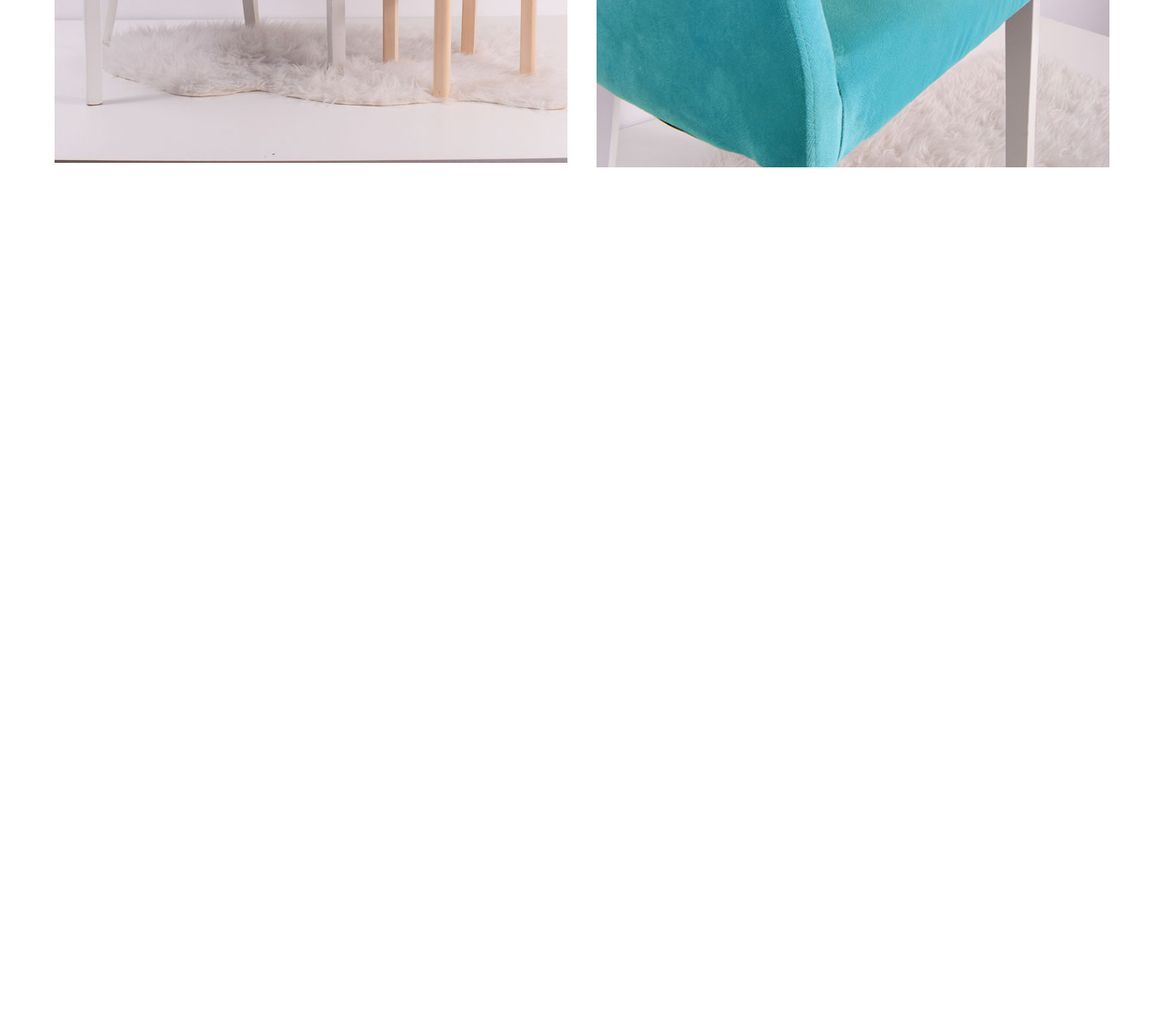
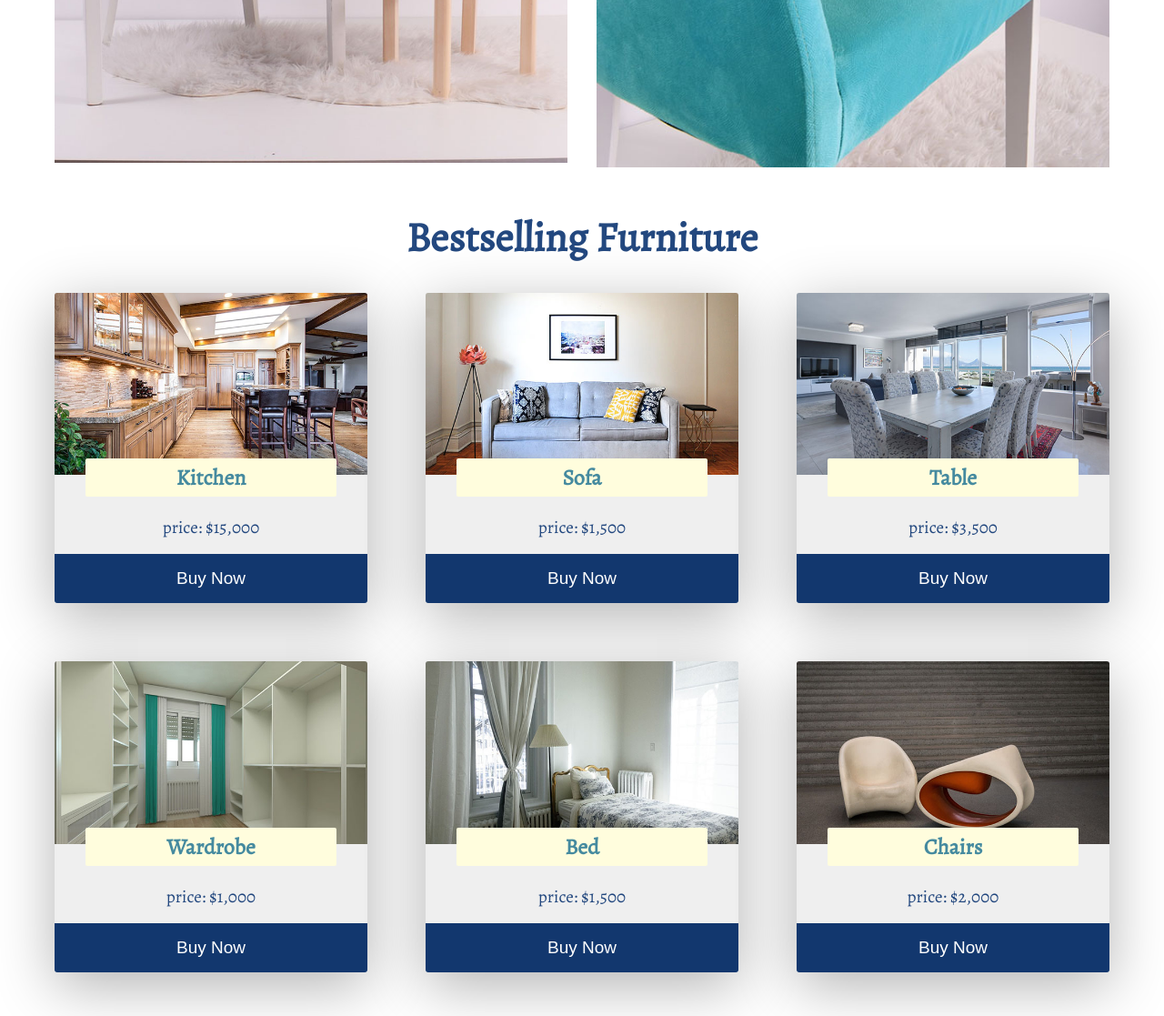
Before and after one commit to mj305/FurnitureStore, a PHP site: page / in a window 1280 px wide. Shown: the part 1333-2450 px from the top of the page at 91% size. Before the commit the page ends 1517 px from the top, so only its background shows below. Run offline with PHP 8.4, Linux system fonts and the light colour scheme; some libraries are stand-ins or nearby versions.

Commit message:
finished bestselling cards

```diff
--- a/index.html
+++ b/index.html
@@ -238,11 +238,57 @@
     <!-- end of day offer -->
 
 
+    <!-- bestselling furniture -->
 
+    <section class="bestselling-furniture">
 
+        <h1 class="bestselling-furniture-header"> Bestselling Furniture </h1>
 
-    <!--  -->
-    <!--  -->
+        <div class="bestselling-furniture-cards">
+            <div class="bestselling-furniture-card">
+                <img src="images/bestsellig-furniture-kitchen.jpg" class="bestselling-furniture-img">
+                <h2 class="bestselling-furniture-heading"> Kitchen </h2>
+                <p class="bestselling-furniture-paragraph"> price: $15,000 </p>
+                <button class="bestselling-furniture-btn"> Buy Now </button>
+            </div>
+
+            <div class="bestselling-furniture-card">
+                <img src="images/bestsellig-furniture-sofa.jpg" class="bestselling-furniture-img">
+                <h2 class="bestselling-furniture-heading"> Sofa </h2>
+                <p class="bestselling-furniture-paragraph"> price: $1,500 </p>
+                <button class="bestselling-furniture-btn"> Buy Now </button>
+            </div>
+
+            <div class="bestselling-furniture-card">
+                <img src="images/bestsellig-furniture-table.jpg" class="bestselling-furniture-img">
+                <h2 class="bestselling-furniture-heading"> Table </h2>
+                <p class="bestselling-furniture-paragraph"> price: $3,500 </p>
+                <button class="bestselling-furniture-btn"> Buy Now </button>
+            </div>
+
+            <div class="bestselling-furniture-card">
+                <img src="images/bestsellig-furniture-wardrobe.jpg" class="bestselling-furniture-img">
+                <h2 class="bestselling-furniture-heading"> Wardrobe </h2>
+                <p class="bestselling-furniture-paragraph"> price: $1,000 </p>
+                <button class="bestselling-furniture-btn"> Buy Now </button>
+            </div>
+
+            <div class="bestselling-furniture-card">
+                <img src="images/bestsellig-furniture-bed.jpg" class="bestselling-furniture-img">
+                <h2 class="bestselling-furniture-heading"> Bed </h2>
+                <p class="bestselling-furniture-paragraph"> price: $1,500 </p>
+                <button class="bestselling-furniture-btn"> Buy Now </button>
+            </div>
+
+            <div class="bestselling-furniture-card">
+                <img src="images/bestsellig-furniture-chairs.jpg" class="bestselling-furniture-img">
+                <h2 class="bestselling-furniture-heading"> Chairs </h2>
+                <p class="bestselling-furniture-paragraph"> price: $2,000 </p>
+                <button class="bestselling-furniture-btn"> Buy Now </button>
+            </div>
+      </div>
+    </section>
+    <!-- end of bestselling furniture -->
 
 
 
--- a/style.css
+++ b/style.css
@@ -20,7 +20,7 @@ body {
 .container {
     display: grid;
     grid-template-columns: minmax(6rem, 1fr) repeat(8, minmax(min-content, 16rem)) minmax(6rem, 1fr);
-    grid-template-rows: repeat(3, min-content) 70vh min-content;
+    grid-template-rows: repeat(3, min-content) 70vh repeat(5, min-content);
     grid-row-gap: 1.6rem;
     margin-top: 1.6rem;
 }
@@ -452,5 +452,73 @@ body {
     box-shadow: .2rem.2rem 2rem #777;
     cursor: pointer;
 }
+/* end of day offer */
 
-/* end of day offer */
+
+/* bestselling-furniture */
+
+.bestselling-furniture {
+    grid-column: 2 / 10;
+    grid-row: 6 / 7;
+}
+
+.bestselling-furniture-header {
+    font-size: 4.5rem;
+    color: #23487f;
+    text-align: center;
+    margin: 3rem 0;
+}
+
+.bestselling-furniture-cards {
+    display: grid;
+    grid-template-columns: repeat(auto-fit, minmax(30rem, 1fr));
+    grid-gap: 6.4rem;
+}
+
+.bestselling-furniture-card {
+    background-color: #efefef;
+    box-shadow: 0 1.5rem 6rem rgba(0, 0, 0, .3);
+}
+
+.bestselling-furniture-img {
+    width: 100%;
+    border-radius: .3rem .3rem 0 0;
+}
+
+.bestselling-furniture-heading {
+    background-color: #fffddd;
+    width: 80%;
+    margin: auto;
+    text-align: center;
+    font-size: 2.4rem;
+    color: #458a9f;
+    padding: .5rem 0;
+    border-radius: .2rem;
+    transform: translateY(-50%);
+}
+
+.bestselling-furniture-paragraph {
+    font-size: 1.9rem;
+    color: #23487f;
+    text-align: center;
+    margin-bottom: 1.6rem;
+}
+
+.bestselling-furniture-btn {
+    width: 100%;
+    padding: 1.6rem 0;
+    background-color: #12376e;
+    font-size: 1.9rem;
+    color: #fff;
+    outline: none;
+    border: none;
+    border-radius: 0 0 .3rem .3rem;
+}
+
+.bestselling-furniture-btn:hover {
+    background-color: #23487f;
+}
+
+
+
+/* end of bestselling-furniture */
```
